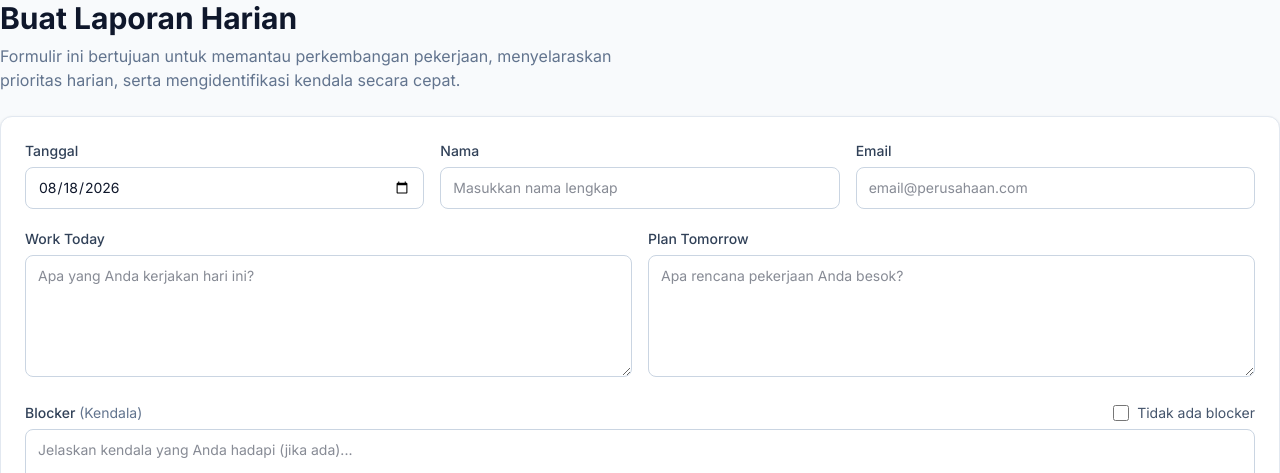
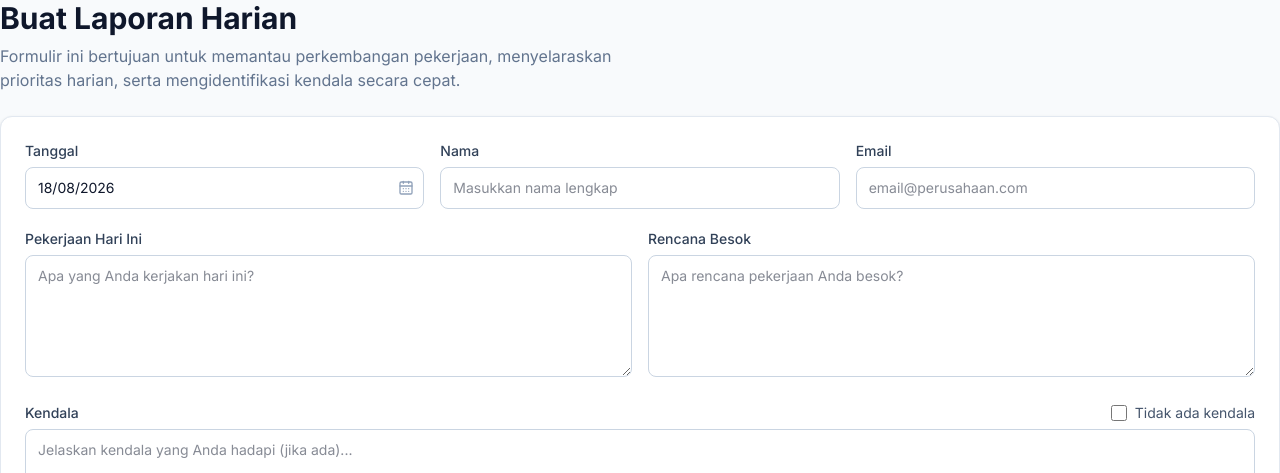
Before and after one commit to andikatampubolon10/daily-report, a Next.js app: page /laporan/tambah in a window 1280 px wide. Shown: the top 473 px of the page. Built offline with nearby package versions, Linux system fonts and the light colour scheme; no server answers.

Commit message:
perbaikan tampilan

```diff
--- a/src/app/laporan/page.tsx
+++ b/src/app/laporan/page.tsx
@@ -45,8 +45,8 @@ export default function LaporanPage() {
       {/* Header */}
       <div className="flex items-start justify-between">
         <div>
-          <h1 className="text-2xl font-bold text-slate-900">Laporan Saya</h1>
-          <p className="text-sm text-slate-500 mt-1">
+          <h1 className="text-3xl font-bold text-slate-900">Laporan Saya</h1>
+          <p className="text-base text-slate-500 mt-1">
             Lihat dan kelola semua laporan harian yang pernah Anda buat.
           </p>
         </div>
--- a/src/components/Navbar.tsx
+++ b/src/components/Navbar.tsx
@@ -37,7 +37,7 @@ export default function Navbar({ name, email }: { name: string; email: string })
     .toUpperCase();
 
   return (
-    <header className="h-16 bg-white border-b border-slate-200 px-6 flex items-center justify-between shrink-0 sticky top-0 z-10">
+    <header className="h-20 bg-white border-b border-slate-200 px-6 flex items-center justify-between shrink-0 sticky top-0 z-10">
       {/* Left side (could be page title or breadcrumbs, empty for now to match layout) */}
       <div></div>
 
@@ -45,9 +45,13 @@ export default function Navbar({ name, email }: { name: string; email: string })
       <div className="relative" ref={dropdownRef}>
         <button
           onClick={() => setIsDropdownOpen(!isDropdownOpen)}
-          className="flex items-center gap-2 focus:outline-none hover:bg-slate-50 p-1.5 rounded-full transition-colors"
+          className="flex items-center gap-2.5 focus:outline-none hover:bg-slate-100 px-3 py-2 rounded-xl transition-colors"
         >
-          <div className="w-8 h-8 rounded-full bg-blue-100 text-blue-700 flex items-center justify-center font-bold text-xs">
+          <div className="text-right hidden sm:block">
+            <p className="text-sm font-semibold text-slate-800 leading-tight">{name}</p>
+            <p className="text-xs text-slate-400 leading-tight mt-0.5">{email}</p>
+          </div>
+          <div className="w-9 h-9 rounded-full bg-blue-100 text-blue-700 flex items-center justify-center font-bold text-xs shrink-0">
             {initials}
           </div>
         </button>
--- a/src/components/ReportForm.tsx
+++ b/src/components/ReportForm.tsx
@@ -1,9 +1,9 @@
 "use client";
 
-import { useState, useTransition, useId } from "react";
+import { useState, useTransition, useId, useRef } from "react";
 import { useRouter } from "next/navigation";
 import { CreateReportInput } from "@/types/report";
-import { AlertCircle, Loader2, CheckCircle } from "lucide-react";
+import { AlertCircle, Loader2, CheckCircle, CalendarDays } from "lucide-react";
 import { cn } from "@/lib/utils";
 import Link from "next/link";
 
@@ -21,6 +21,22 @@ function getTodayDate(): string {
   return new Date().toISOString().split("T")[0];
 }
 
+/** Konversi yyyy-mm-dd → dd/mm/yyyy untuk tampilan */
+function isoToDisplay(iso: string): string {
+  if (!iso) return "";
+  const [y, m, d] = iso.split("-");
+  return `${d}/${m}/${y}`;
+}
+
+/** Konversi dd/mm/yyyy → yyyy-mm-dd untuk internal */
+function displayToIso(display: string): string {
+  const parts = display.replace(/[^\d/]/g, "").split("/");
+  if (parts.length === 3 && parts[2].length === 4) {
+    return `${parts[2]}-${parts[1].padStart(2, "0")}-${parts[0].padStart(2, "0")}`;
+  }
+  return "";
+}
+
 export default function ReportForm({
   initialName = "",
   initialEmail = "",
@@ -33,6 +49,8 @@ export default function ReportForm({
   const [submitted, setSubmitted] = useState(false);
   const [errors, setErrors] = useState<FormErrors>({});
   const [noBlocker, setNoBlocker] = useState(false);
+  const [displayDate, setDisplayDate] = useState<string>(isoToDisplay(getTodayDate()));
+  const hiddenDateRef = useRef<HTMLInputElement>(null);
   const id = useId();
 
   const [formData, setFormData] = useState<CreateReportInput>({
@@ -169,20 +187,59 @@ export default function ReportForm({
           >
             Tanggal
           </label>
+          <div className="relative flex items-center">
             <input
               id={`${id}-date`}
               name="date"
-            type="date"
-            value={formData.date}
-            onChange={handleChange}
+              type="text"
+              inputMode="numeric"
+              value={displayDate}
+              onChange={(e) => {
+                let val = e.target.value;
+                val = val.replace(/[^\d/]/g, "");
+                if (val.length === 2 && displayDate.length === 1) val += "/";
+                if (val.length === 5 && displayDate.length === 4) val += "/";
+                setDisplayDate(val);
+                const iso = displayToIso(val);
+                setFormData((prev) => ({ ...prev, date: iso }));
+                if (errors.date) setErrors((prev) => ({ ...prev, date: undefined }));
+              }}
+              placeholder="dd/mm/yyyy"
+              maxLength={10}
               aria-required="true"
               aria-invalid={!!errors.date}
               aria-describedby={errors.date ? `${id}-date-error` : undefined}
               className={cn(
                 inputBase,
+                "pr-10",
                 errors.date ? "border-red-300 focus:ring-red-400" : "border-slate-300 hover:border-slate-400"
               )}
             />
+            {/* Tombol kalender */}
+            <button
+              type="button"
+              onClick={() => hiddenDateRef.current?.showPicker()}
+              className="absolute right-2.5 text-slate-400 hover:text-blue-600 transition-colors"
+              aria-label="Buka kalender"
+            >
+              <CalendarDays className="w-4 h-4" />
+            </button>
+            {/* Hidden date picker — digunakan oleh tombol kalender */}
+            <input
+              ref={hiddenDateRef}
+              type="date"
+              value={formData.date}
+              onChange={(e) => {
+                const iso = e.target.value;
+                setFormData((prev) => ({ ...prev, date: iso }));
+                setDisplayDate(isoToDisplay(iso));
+                if (errors.date) setErrors((prev) => ({ ...prev, date: undefined }));
+              }}
+              className="absolute inset-0 opacity-0 w-0 h-0 pointer-events-none"
+              tabIndex={-1}
+              aria-hidden="true"
+            />
+          </div>
           {errors.date && (
             <p id={`${id}-date-error`} role="alert" className="mt-1.5 text-xs text-red-600 flex items-center gap-1">
               <AlertCircle className="w-3.5 h-3.5 shrink-0" />
@@ -262,7 +319,7 @@ export default function ReportForm({
             htmlFor={`${id}-today_work`}
             className="block text-sm font-medium text-slate-700 mb-1.5"
           >
-            Work Today
+            Pekerjaan Hari Ini
           </label>
           <textarea
             id={`${id}-today_work`}
@@ -294,7 +351,7 @@ export default function ReportForm({
             htmlFor={`${id}-tomorrow_plan`}
             className="block text-sm font-medium text-slate-700 mb-1.5"
           >
-            Plan Tomorrow
+            Rencana Besok
           </label>
           <textarea
             id={`${id}-tomorrow_plan`}
@@ -328,8 +385,7 @@ export default function ReportForm({
             htmlFor={`${id}-blocker`}
             className="text-sm font-medium text-slate-700"
           >
-            Blocker{" "}
-            <span className="text-slate-500 font-normal">(Kendala)</span>
+            Kendala
           </label>
           {/* No blocker checkbox */}
           <label
@@ -343,7 +399,7 @@ export default function ReportForm({
               onChange={handleNoBlockerChange}
               className="w-4 h-4 rounded border-slate-300 text-blue-600 focus:ring-blue-500 cursor-pointer"
             />
-            Tidak ada blocker
+            Tidak ada kendala
           </label>
         </div>
         <textarea
```
Lines whose indentation alone changed are shown as unchanged.
